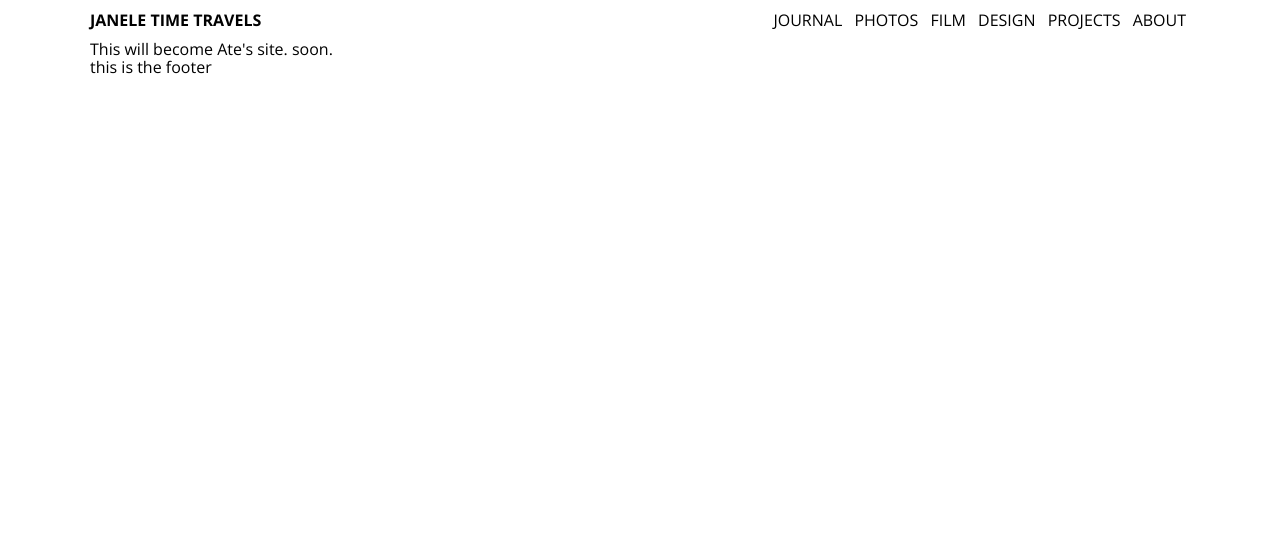
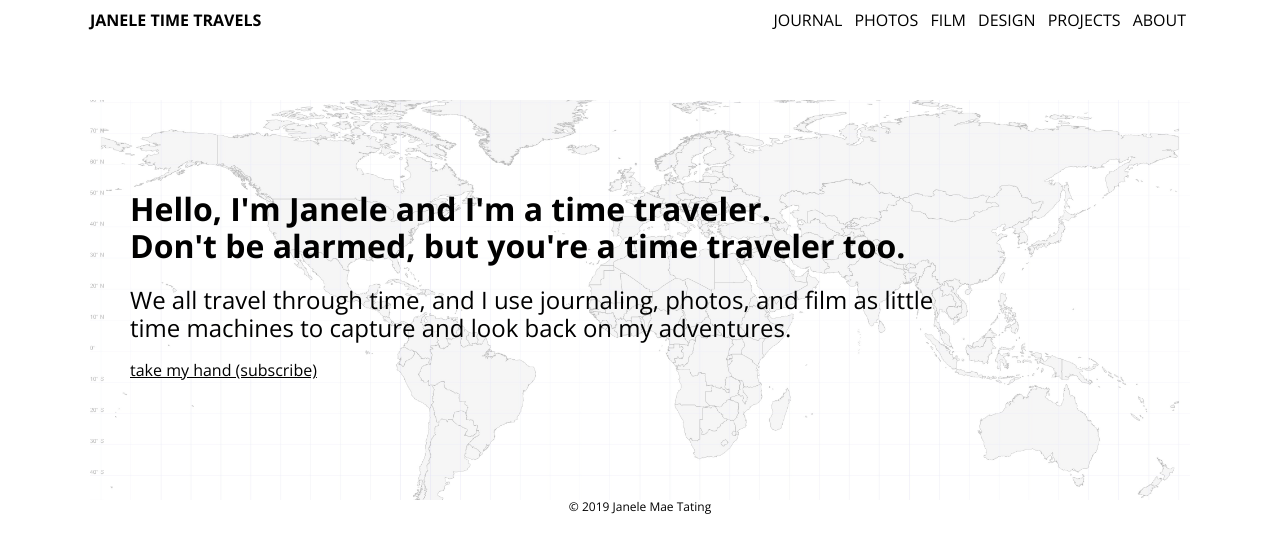
Before and after one commit to gtumbaga/janeletimetravels-v2-html, a website: page index.html in a window 1280 px wide. Drawn offline with nearby package versions, Linux system fonts and the light colour scheme.

Commit message:
got front page built out with a place holder image

```diff
--- a/css/style.css
+++ b/css/style.css
@@ -22,6 +22,7 @@ a {
 }
 
 .page-header {
+  height: 100px;
   display: grid;
   grid-template-columns: 200px auto;
   grid-template-rows: 40px;
@@ -54,9 +55,50 @@ nav ul li {
   font-weight: bold;
   text-transform: uppercase;
 }
-
+.front-hero {
+  height: 400px;
+  position: relative;
+}
+.front-hero .text-holder {
+  position: absolute;
+  top: 40px;
+  right: 40px;
+  bottom: 40px;
+  left: 40px;
+}
+.front-hero .img-holder {
+  background-size: cover;
+  background-repeat: no-repeat;
+  background-position: center center;
+  position: absolute;
+  top: 0px;
+  right: 0px;
+  bottom: 0px;
+  left: 0px;
+  opacity: .3;
+}
+.front-hero .glow {
+  text-shadow: 0px 0px 12px #ffffff;
+}
+.front-hero h1 {
+  margin-top: 4vw;
+}
+.front-hero h2 {
+  font-weight: normal !important;
+  max-width: 840px;
+}
+.front-hero a {
+  text-decoration: underline;
+}
 main {
+  min-height: 400px;
 }
 
 footer {
+  margin-top: 40px;
 }
+
+footer .footer-text {
+  font-size: 12px;
+  text-align: center;
+}
--- a/index.html
+++ b/index.html
@@ -28,12 +28,26 @@
 
   <main>
     <div class="container constraint">
-      This will become Ate's site. soon.
+      <div class="front-hero">
+        <div class="img-holder" style="background-image: url(/img/world-map.jpg);"></div>
+        <div class="text-holder">
+          <h1>
+            Hello, I'm Janele and I'm a time traveler.<br/>
+            Don't be alarmed, but you're a time traveler too.
+          </h1>
+          <h2>
+            We all travel through time, and I use journaling, photos, and film as little time machines to capture and look back on my adventures.
+          </h2>
+          <div class="link-holder">
+            <a href="">take my hand (subscribe)</a>
+          </div>
+        </div>
+      </div>
     </div>
   </main>
 
   <footer class="constraint">
-    this is the footer
+    <div class="footer-text">&copy; 2019 Janele Mae Tating</div>
   </footer>
 
 </body>
```
Also changed, not shown: img/world-map.jpg (added).
